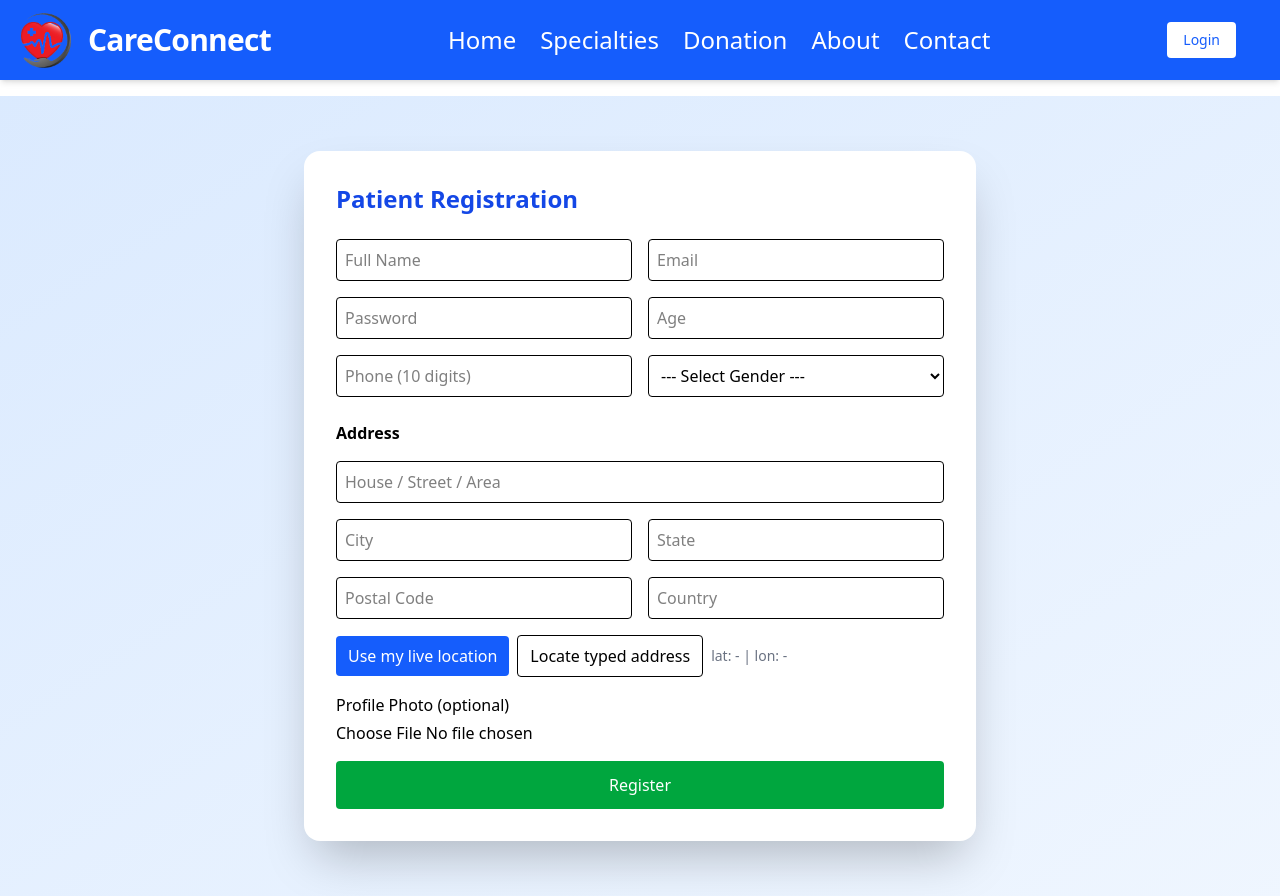
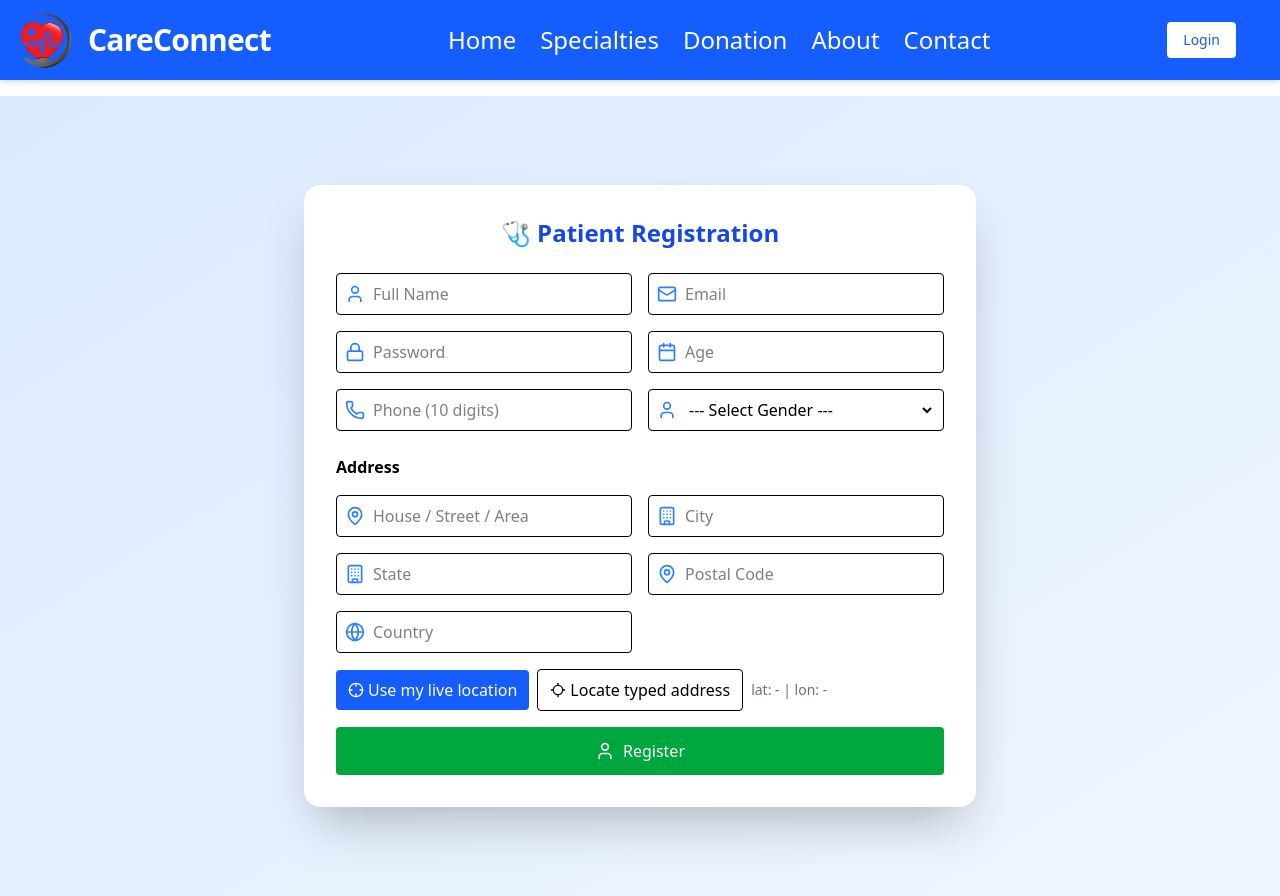
Before and after one commit to Kartiki23/CareConnect, a React (Vite) app in the folder frontend/: page /patientRegistration in a window 1280 px wide. Built offline with nearby package versions, Linux system fonts and the light colour scheme; no server answers.

Commit message:
Doctor and Patient Registration form updated

```diff
--- a/frontend/src/DoctorFlow/DoctorRegistration.jsx
+++ b/frontend/src/DoctorFlow/DoctorRegistration.jsx
@@ -4,6 +4,11 @@ import { useNavigate } from "react-router-dom";
 import axios from "axios";
 import { motion } from "framer-motion";
 import { getBrowserPosition, reverseGeocode, forwardGeocode } from "../utils/Location";
+import {
+  User, Phone, Mail, Lock, Calendar, CreditCard,
+  Building2, Stethoscope, Landmark, Hash,
+  Home, Globe, Map, Navigation, UploadCloud
+} from "lucide-react";
 
 const API = "http://localhost:3001";
 
@@ -85,6 +90,25 @@ const DoctorRegistration = () => {
     show: { opacity: 1, y: 0, transition: { type: "spring", stiffness: 70 } }
   };
 
+  const iconMap = {
+    fullName: <User className="w-5 h-5 text-gray-400" />,
+    gender: <User className="w-5 h-5 text-gray-400" />,
+    age: <Calendar className="w-5 h-5 text-gray-400" />,
+    phone: <Phone className="w-5 h-5 text-gray-400" />,
+    aadharNumber: <CreditCard className="w-5 h-5 text-gray-400" />,
+    email: <Mail className="w-5 h-5 text-gray-400" />,
+    password: <Lock className="w-5 h-5 text-gray-400" />,
+    specialization: <Stethoscope className="w-5 h-5 text-gray-400" />,
+    consultationFee: <Landmark className="w-5 h-5 text-gray-400" />,
+    hospital: <Building2 className="w-5 h-5 text-gray-400" />,
+    licenseNumber: <Hash className="w-5 h-5 text-gray-400" />,
+    addressLine: <Home className="w-5 h-5 text-gray-400" />,
+    city: <Building2 className="w-5 h-5 text-gray-400" />,
+    state: <Map className="w-5 h-5 text-gray-400" />,
+    postalCode: <Navigation className="w-5 h-5 text-gray-400" />,
+    country: <Globe className="w-5 h-5 text-gray-400" />
+  };
+
   return (
     <motion.div
       initial={{ opacity: 0 }}
@@ -106,10 +130,10 @@ const DoctorRegistration = () => {
           🩺 Doctor Registration
         </motion.h2>
 
-        {/* Inputs */}
+        {/* Inputs with Icons */}
         {[
           { name: "fullName", placeholder: "Full Name" },
-          { name: "gender", type: "select", options: ["Male", "Female", "Other"] },
+          { name: "gender", type: "select", options: ["Male", "Female", "Other"], placeholder: "Gender" },
           { name: "age", type: "number", placeholder: "Age" },
           { name: "phone", placeholder: "Phone" },
           { name: "aadharNumber", placeholder: "Aadhar Number" },
@@ -120,10 +144,12 @@ const DoctorRegistration = () => {
           { name: "hospital", placeholder: "Hospital / Clinic" },
           { name: "licenseNumber", placeholder: "License Number" }
         ].map((f, i) => (
-          <motion.div key={i} variants={item}>
+          <motion.div key={i} variants={item} className="relative">
             {f.type === "select" ? (
+              <div className="flex items-center border rounded">
+                <span className="pl-2">{iconMap[f.name]}</span>
                 <select
-                className="border p-2 rounded w-full"
+                  className="p-2 rounded w-full focus:outline-none"
                   name={f.name}
                   value={form[f.name]}
                   onChange={onChange}
@@ -134,9 +160,12 @@ const DoctorRegistration = () => {
                     <option key={o}>{o}</option>
                   ))}
                 </select>
+              </div>
             ) : (
+              <div className="flex items-center border rounded">
+                <span className="pl-2">{iconMap[f.name]}</span>
                 <input
-                className="border p-2 rounded w-full"
+                  className="p-2 rounded w-full focus:outline-none"
                   type={f.type || "text"}
                   name={f.name}
                   value={form[f.name]}
@@ -144,17 +173,28 @@ const DoctorRegistration = () => {
                   placeholder={f.placeholder}
                   required
                 />
+              </div>
             )}
           </motion.div>
         ))}
 
-        {/* Address */}
+        {/* Address Fields with Icons */}
         <motion.div variants={item} className="md:col-span-2 font-semibold mt-2">Clinic Address</motion.div>
-        <motion.input variants={item} className="border p-2 rounded md:col-span-2" name="addressLine" value={form.addressLine} onChange={onChange} placeholder="House / Street / Area"/>
-        <motion.input variants={item} className="border p-2 rounded" name="city" value={form.city} onChange={onChange} placeholder="City"/>
-        <motion.input variants={item} className="border p-2 rounded" name="state" value={form.state} onChange={onChange} placeholder="State"/>
-        <motion.input variants={item} className="border p-2 rounded" name="postalCode" value={form.postalCode} onChange={onChange} placeholder="Postal Code"/>
-        <motion.input variants={item} className="border p-2 rounded" name="country" value={form.country} onChange={onChange} placeholder="Country"/>
+
+        {["addressLine", "city", "state", "postalCode", "country"].map((field, i) => (
+          <motion.div key={i} variants={item} className={field === "addressLine" ? "md:col-span-2" : ""}>
+            <div className="flex items-center border rounded">
+              <span className="pl-2">{iconMap[field]}</span>
+              <input
+                className="p-2 rounded w-full focus:outline-none"
+                name={field}
+                value={form[field]}
+                onChange={onChange}
+                placeholder={field.charAt(0).toUpperCase() + field.slice(1).replace(/([A-Z])/g, " $1")}
+              />
+            </div>
+          </motion.div>
+        ))}
 
         {/* Location Buttons */}
         <motion.div variants={item} className="flex gap-2 items-center md:col-span-2">
@@ -181,14 +221,29 @@ const DoctorRegistration = () => {
           </div>
         </motion.div>
 
-        {/* File Uploads */}
-        <motion.div variants={item}>
-          <div className="font-medium mb-1">Upload License Photo</div>
-          <input type="file" onChange={(e) => setLicensePhoto(e.target.files?.[0] || null)} required />
+        {/* File Uploads with Icons */}
+        <motion.div variants={item} className="flex flex-col gap-2">
+          <label className="flex items-center gap-2 font-medium text-gray-700">
+            <UploadCloud className="w-5 h-5 text-blue-500" /> Upload License Photo
+          </label>
+          <input
+            type="file"
+            className="border p-2 rounded cursor-pointer"
+            onChange={(e) => setLicensePhoto(e.target.files?.[0] || null)}
+            required
+          />
         </motion.div>
-        <motion.div variants={item}>
-          <div className="font-medium mb-1">Upload Profile Photo</div>
-          <input type="file" onChange={(e) => setDoctorPhoto(e.target.files?.[0] || null)} required />
+
+        <motion.div variants={item} className="flex flex-col gap-2">
+          <label className="flex items-center gap-2 font-medium text-gray-700">
+            <UploadCloud className="w-5 h-5 text-green-500" /> Upload Profile Photo
+          </label>
+          <input
+            type="file"
+            className="border p-2 rounded cursor-pointer"
+            onChange={(e) => setDoctorPhoto(e.target.files?.[0] || null)}
+            required
+          />
         </motion.div>
 
         {/* Submit Button */}
--- a/frontend/src/PatientFlow/PatientRegistration.jsx
+++ b/frontend/src/PatientFlow/PatientRegistration.jsx
@@ -5,7 +5,26 @@ import axios from "axios";
 import { toast, ToastContainer } from "react-toastify";
 import "react-toastify/dist/ReactToastify.css";
 import { motion } from "framer-motion";
-import { getBrowserPosition, reverseGeocode, forwardGeocode } from "../utils/Location";
+import {
+  getBrowserPosition,
+  reverseGeocode,
+  forwardGeocode,
+} from "../utils/Location";
+
+// ✅ Lucide icons
+import {
+  User,
+  Mail,
+  Phone,
+  Lock,
+  Calendar,
+  MapPin,
+  Building,
+  Globe,
+  Image as ImageIcon,
+  Locate,
+  Crosshair,
+} from "lucide-react";
 
 const API = "http://localhost:3001";
 
@@ -13,21 +32,34 @@ const PatientRegistration = () => {
   const navigate = useNavigate();
 
   const [formData, setFormData] = useState({
-    fullName: "", email: "", phone: "", password: "",
-    gender: "", age: "",
-    addressLine: "", city: "", state: "", postalCode: "", country: "",
-    latitude: "", longitude: ""
+    fullName: "",
+    email: "",
+    phone: "",
+    password: "",
+    gender: "",
+    age: "",
+    addressLine: "",
+    city: "",
+    state: "",
+    postalCode: "",
+    country: "",
+    latitude: "",
+    longitude: "",
   });
 
   const [selectedPhoto, setSelectedPhoto] = useState(null);
   const [preview, setPreview] = useState(null);
   const [loadingLoc, setLoadingLoc] = useState(false);
 
-  const onChange = (e) => setFormData(p => ({ ...p, [e.target.name]: e.target.value }));
+  const onChange = (e) =>
+    setFormData((p) => ({ ...p, [e.target.name]: e.target.value }));
 
   const pickPhoto = (e) => {
     const file = e.target.files?.[0];
-    if (file) { setSelectedPhoto(file); setPreview(URL.createObjectURL(file)); }
+    if (file) {
+      setSelectedPhoto(file);
+      setPreview(URL.createObjectURL(file));
+    }
   };
 
   const useMyLocation = async () => {
@@ -35,7 +67,7 @@ const PatientRegistration = () => {
       setLoadingLoc(true);
       const { lat, lon } = await getBrowserPosition();
       const addr = await reverseGeocode(lat, lon);
-      setFormData(p => ({
+      setFormData((p) => ({
         ...p,
         addressLine: addr.addressLine || addr.formattedAddress || "",
         city: addr.city || "",
@@ -56,11 +88,23 @@ const PatientRegistration = () => {
 
   const geocodeTyped = async () => {
     try {
-      const q = [formData.addressLine, formData.city, formData.state, formData.postalCode, formData.country]
-        .filter(Boolean).join(", ");
+      const q = [
+        formData.addressLine,
+        formData.city,
+        formData.state,
+        formData.postalCode,
+        formData.country,
+      ]
+        .filter(Boolean)
+        .join(", ");
       if (!q) return toast.error("Type an address to locate");
       const { lat, lon, formattedAddress } = await forwardGeocode(q);
-      setFormData(p => ({ ...p, latitude: String(lat), longitude: String(lon), addressLine: formattedAddress || p.addressLine }));
+      setFormData((p) => ({
+        ...p,
+        latitude: String(lat),
+        longitude: String(lon),
+        addressLine: formattedAddress || p.addressLine,
+      }));
       toast.success("Address located on map");
     } catch (e) {
       toast.error("Could not find that address");
@@ -74,9 +118,9 @@ const PatientRegistration = () => {
       Object.entries(formData).forEach(([k, v]) => fd.append(k, v));
       if (selectedPhoto) fd.append("patientPhoto", selectedPhoto);
 
-      await axios.post (`${API}/api/v1/user/Pregister, fd, {
+      await axios.post(`${API}/api/v1/user/Pregister`, fd, {
         headers: { "Content-Type": "multipart/form-data" },
-      }`);
+      });
 
       toast.success("Patient registered!");
       navigate("/login");
@@ -86,59 +130,215 @@ const PatientRegistration = () => {
     }
   };
 
+  // 🔥 Animation Variants
+  const containerVariants = {
+    hidden: { opacity: 0, y: 30 },
+    visible: {
+      opacity: 1,
+      y: 0,
+      transition: {
+        duration: 0.6,
+        ease: "easeOut",
+        when: "beforeChildren",
+        staggerChildren: 0.08,
+      },
+    },
+  };
+
+  const itemVariants = {
+    hidden: { opacity: 0, y: 20, scale: 0.95 },
+    visible: { opacity: 1, y: 0, scale: 1, transition: { duration: 0.4 } },
+  };
+
+  // ✅ Wrapper for input with icons
+  const InputWithIcon = ({ icon: Icon, ...props }) => (
+    <motion.div
+      className="flex items-center border rounded p-2 gap-2"
+      variants={itemVariants}
+    >
+      <Icon className="text-blue-500 w-5 h-5" />
+      <input {...props} className="flex-1 outline-none" />
+    </motion.div>
+  );
+
   return (
-    <motion.div className="min-h-screen flex items-center justify-center bg-gradient-to-br from-blue-100 to-blue-50 p-6">
+    <motion.div
+      className="min-h-screen flex items-center justify-center bg-gradient-to-br from-blue-100 to-blue-50 p-6"
+      initial={{ opacity: 0 }}
+      animate={{ opacity: 1 }}
+    >
       <ToastContainer />
-      <div className="bg-white rounded-2xl shadow-2xl p-8 max-w-2xl w-full">
-        <h2 className="text-2xl font-bold text-blue-700 mb-6">Patient Registration</h2>
+      <motion.div
+        className="bg-white rounded-2xl shadow-2xl p-8 max-w-2xl w-full"
+        variants={containerVariants}
+        initial="hidden"
+        animate="visible"
+      >
+        <motion.h2
+          className="text-2xl font-bold text-blue-700 mb-6 text-center"
+          initial={{ scale: 0.9, opacity: 0 }}
+          animate={{ scale: 1, opacity: 1 }}
+          transition={{ duration: 0.5 }}
+        >
+          🩺 Patient Registration
+        </motion.h2>
 
-        <form onSubmit={submit} className="grid grid-cols-1 md:grid-cols-2 gap-4">
+        <motion.form
+          onSubmit={submit}
+          className="grid grid-cols-1 md:grid-cols-2 gap-4"
+          variants={containerVariants}
+        >
           {/* Basic */}
-          <input className="border p-2 rounded" name="fullName" placeholder="Full Name" value={formData.fullName} onChange={onChange} required />
-          <input className="border p-2 rounded" name="email" type="email" placeholder="Email" value={formData.email} onChange={onChange} required />
-          <input className="border p-2 rounded" name="password" type="password" placeholder="Password" value={formData.password} onChange={onChange} required />
-          <input className="border p-2 rounded" name="age" type="number" placeholder="Age" value={formData.age} onChange={onChange} required />
-          <input className="border p-2 rounded" name="phone" placeholder="Phone (10 digits)" value={formData.phone} onChange={onChange} required />
-          <select className="border p-2 rounded" name="gender" value={formData.gender} onChange={onChange} required>
-            <option value="">--- Select Gender ---</option>
-            <option>Male</option><option>Female</option><option>Other</option>
-          </select>
+          <InputWithIcon
+            icon={User}
+            name="fullName"
+            placeholder="Full Name"
+            value={formData.fullName}
+            onChange={onChange}
+            required
+          />
+          <InputWithIcon
+            icon={Mail}
+            type="email"
+            name="email"
+            placeholder="Email"
+            value={formData.email}
+            onChange={onChange}
+            required
+          />
+          <InputWithIcon
+            icon={Lock}
+            type="password"
+            name="password"
+            placeholder="Password"
+            value={formData.password}
+            onChange={onChange}
+            required
+          />
+          <InputWithIcon
+            icon={Calendar}
+            type="number"
+            name="age"
+            placeholder="Age"
+            value={formData.age}
+            onChange={onChange}
+            required
+          />
+          <InputWithIcon
+            icon={Phone}
+            name="phone"
+            placeholder="Phone (10 digits)"
+            value={formData.phone}
+            onChange={onChange}
+            required
+          />
+
+          <motion.div className="flex items-center border rounded p-2 gap-2" variants={itemVariants}>
+            <User className="text-blue-500 w-5 h-5" />
+            <select
+              className="flex-1 outline-none"
+              name="gender"
+              value={formData.gender}
+              onChange={onChange}
+              required
+            >
+              <option value="">--- Select Gender ---</option>
+              <option>Male</option>
+              <option>Female</option>
+              <option>Other</option>
+            </select>
+          </motion.div>
 
           {/* Address */}
-          <div className="md:col-span-2 font-semibold mt-2">Address</div>
-          <input className="border p-2 rounded md:col-span-2" name="addressLine" placeholder="House / Street / Area" value={formData.addressLine} onChange={onChange} />
-          <input className="border p-2 rounded" name="city" placeholder="City" value={formData.city} onChange={onChange} />
-          <input className="border p-2 rounded" name="state" placeholder="State" value={formData.state} onChange={onChange} />
-          <input className="border p-2 rounded" name="postalCode" placeholder="Postal Code" value={formData.postalCode} onChange={onChange} />
-          <input className="border p-2 rounded" name="country" placeholder="Country" value={formData.country} onChange={onChange} />
+          <motion.div
+            className="md:col-span-2 font-semibold mt-2"
+            variants={itemVariants}
+          >
+            Address
+          </motion.div>
+          <InputWithIcon
+            icon={MapPin}
+            name="addressLine"
+            placeholder="House / Street / Area"
+            value={formData.addressLine}
+            onChange={onChange}
+          />
+          <InputWithIcon
+            icon={Building}
+            name="city"
+            placeholder="City"
+            value={formData.city}
+            onChange={onChange}
+          />
+          <InputWithIcon
+            icon={Building}
+            name="state"
+            placeholder="State"
+            value={formData.state}
+            onChange={onChange}
+          />
+          <InputWithIcon
+            icon={MapPin}
+            name="postalCode"
+            placeholder="Postal Code"
+            value={formData.postalCode}
+            onChange={onChange}
+          />
+          <InputWithIcon
+            icon={Globe}
+            name="country"
+            placeholder="Country"
+            value={formData.country}
+            onChange={onChange}
+          />
 
-          <div className="flex gap-2 items-center md:col-span-2">
-            <button type="button" onClick={useMyLocation}
-              className="bg-blue-600 text-white px-3 py-2 rounded disabled:opacity-60"
-              disabled={loadingLoc}>
+          {/* Location Buttons */}
+          <motion.div
+            className="flex gap-2 items-center md:col-span-2"
+            variants={itemVariants}
+          >
+            <motion.button
+              type="button"
+              whileHover={{ scale: 1.05 }}
+              whileTap={{ scale: 0.95 }}
+              onClick={useMyLocation}
+              className="flex items-center gap-1 bg-blue-600 text-white px-3 py-2 rounded disabled:opacity-60"
+              disabled={loadingLoc}
+            >
+              <Crosshair className="w-4 h-4" />
               {loadingLoc ? "Detecting..." : "Use my live location"}
-            </button>
-            <button type="button" onClick={geocodeTyped} className="border px-3 py-2 rounded">
+            </motion.button>
+
+            <motion.button
+              type="button"
+              whileHover={{ scale: 1.05 }}
+              whileTap={{ scale: 0.95 }}
+              onClick={geocodeTyped}
+              className="flex items-center gap-1 border px-3 py-2 rounded"
+            >
+              <Locate className="w-4 h-4" />
               Locate typed address
-            </button>
+            </motion.button>
+
             <div className="text-sm text-gray-500">
               lat: {formData.latitude || "-"} | lon: {formData.longitude || "-"}
             </div>
-          </div>
+          </motion.div>
 
-          {/* Photo */}
-          <div className="md:col-span-2">
-            <label className="block mb-1 font-medium">Profile Photo (optional)</label>
-            <input type="file" onChange={pickPhoto} />
-            {preview && <img src={preview} alt="preview" className="mt-2 w-24 h-24 rounded object-cover" />}
-          </div>
-
-          <button type="submit" className="md:col-span-2 bg-green-600 text-white py-3 rounded hover:bg-green-700">
-            Register
-          </button>
-        </form>
-      </div>
+          {/* Submit */}
+          <motion.button
+            type="submit"
+            className="md:col-span-2 bg-green-600 text-white py-3 rounded hover:bg-green-700 flex items-center justify-center gap-2"
+            whileHover={{ scale: 1.05 }}
+            whileTap={{ scale: 0.95 }}
+            variants={itemVariants}
+          >
+            <User className="w-5 h-5" /> Register
+          </motion.button>
+        </motion.form>
+      </motion.div>
     </motion.div>
   );
 };
+
 export default PatientRegistration;
```
Lines whose indentation alone changed are shown as unchanged.
